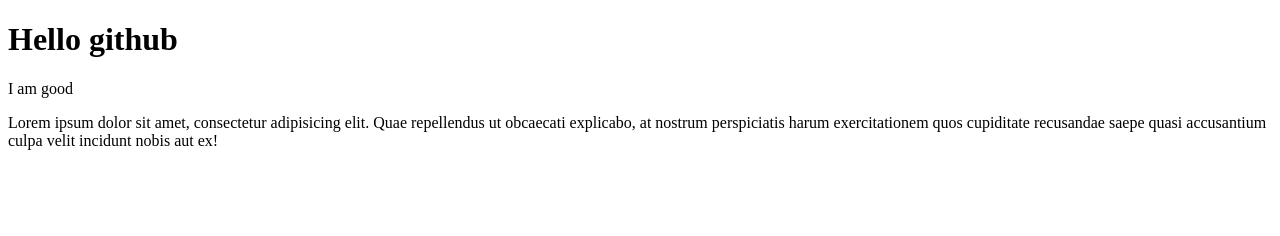
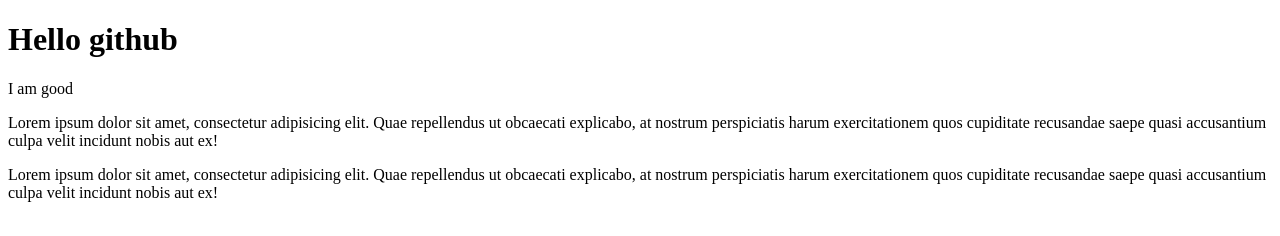
Before and after one commit to AlexanderCWM/gittestr, a plain HTML site: page index.html in a window 1280 px wide. Drawn offline with Linux system fonts and the light colour scheme.

Commit message:
third commit

```diff
--- a/index.html
+++ b/index.html
@@ -9,6 +9,8 @@
     <h1>Hello github</h1>
     <p>I am good</p>
     <p>Lorem ipsum dolor sit amet, consectetur adipisicing elit. Quae repellendus ut obcaecati explicabo, at nostrum perspiciatis harum exercitationem quos cupiditate recusandae saepe quasi accusantium culpa velit incidunt nobis aut ex!</p>
+    <p>Lorem ipsum dolor sit amet, consectetur adipisicing elit. Quae repellendus ut obcaecati explicabo, at nostrum perspiciatis harum exercitationem quos cupiditate recusandae saepe quasi accusantium culpa velit incidunt nobis aut ex!</p>
+
 </body>
 
 </html>
```
